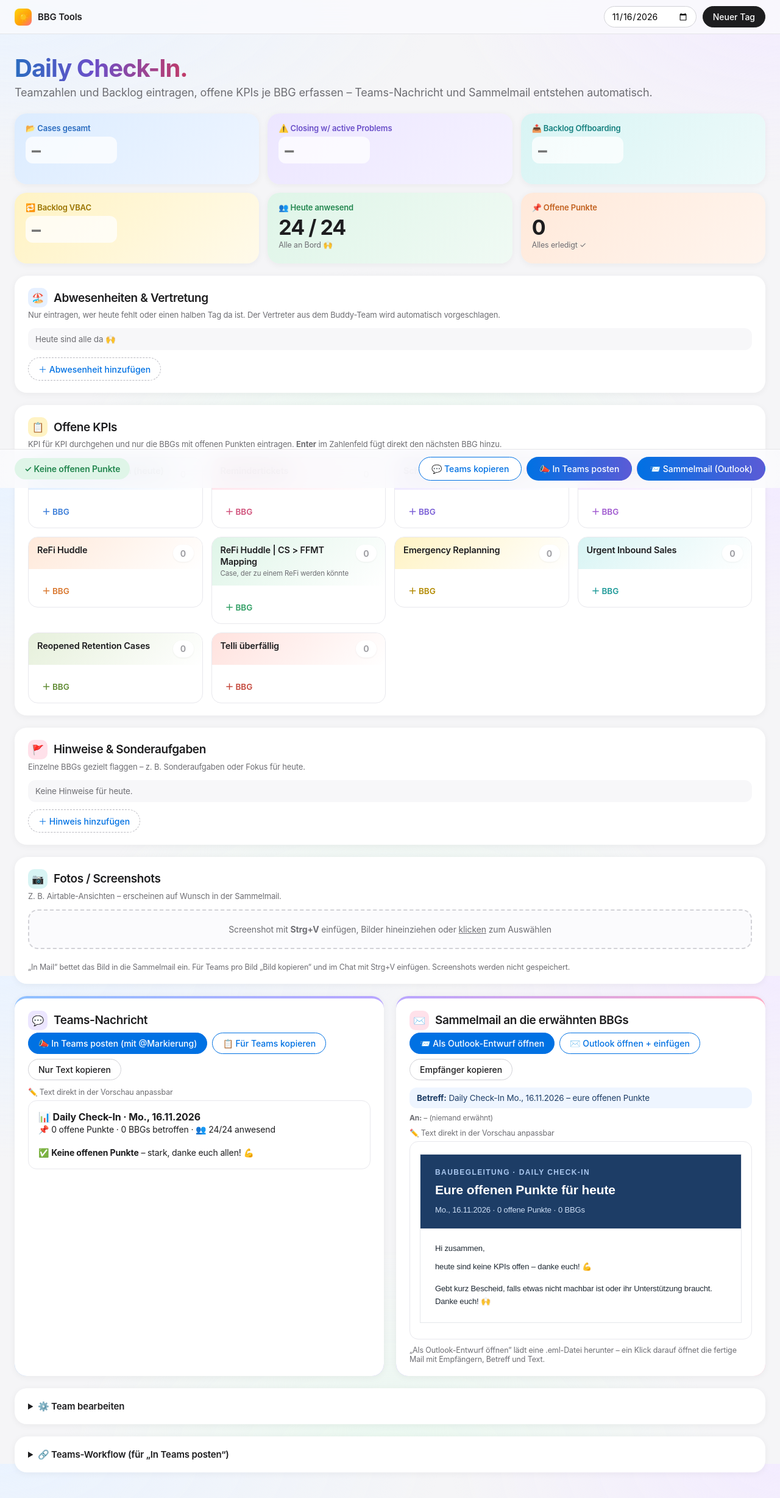
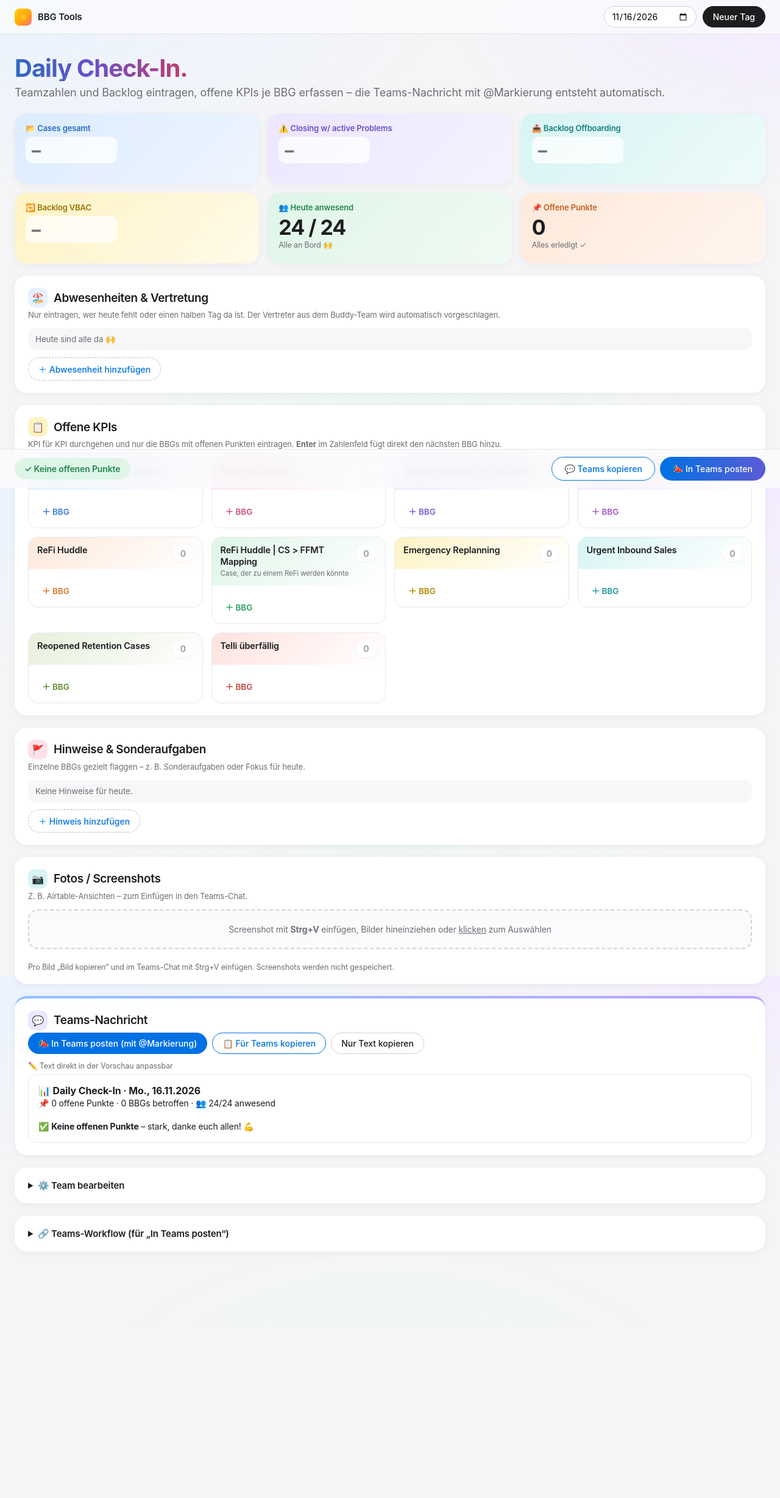
Before and after one commit to bbg-tools/check-in, a plain HTML site: page index.html in a window 1280 px wide. Shown: the whole page at 61% size. After the commit the page ends 2176 px from the top, so only its background shows below. Drawn offline with Linux system fonts and the light colour scheme.

Commit message:
Sammelmail entfernt – Check-In läuft nur noch über Teams
Co-Authored-By: Claude Opus 5.5 <noreply@anthropic.com>
Claude-Session: https://claude.ai/code/session_014ox9ssLpvXXCz8rwdagpb1

```diff
--- a/index.html
+++ b/index.html
@@ -107,7 +107,8 @@ input.cmt.has{border-color:#ffb05c;background:#fff8ee;font-weight:600}
 
 /* Ausgaben */
 .outs{display:grid;grid-template-columns:1fr;gap:20px}
-@media(min-width:1100px){.outs{grid-template-columns:1fr 1fr}}
+/* Sammelmail entfernt – nur noch Teams */
+#mailCard,#abEml,.shot .row2 label{display:none!important}
 .outs .card{margin-bottom:0;border-top:4px solid transparent;background:linear-gradient(#fff,#fff) padding-box,var(--grad) border-box}
 .preview{border:1px solid var(--line-soft);border-radius:14px;padding:16px;background:#fff;overflow:auto;max-height:560px}
 .preview[contenteditable]{cursor:text}
@@ -180,7 +181,7 @@ details textarea{width:100%;min-height:240px;margin-top:10px;font-family:ui-mono
 </header>
 <section class="hero">
   <h2>Daily Check-In.</h2>
-  <p>Teamzahlen und Backlog eintragen, offene KPIs je BBG erfassen – Teams-Nachricht und Sammelmail entstehen automatisch.</p>
+  <p>Teamzahlen und Backlog eintragen, offene KPIs je BBG erfassen – die Teams-Nachricht mit @Markierung entsteht automatisch.</p>
 </section>
 
 <div class="wrap">
@@ -246,10 +247,10 @@ details textarea{width:100%;min-height:240px;margin-top:10px;font-family:ui-mono
 
   <div class="card">
     <h2><span class="ico" style="--c:#d8f4f4">📷</span>Fotos / Screenshots</h2>
-    <p class="sub">Z. B. Airtable-Ansichten – erscheinen auf Wunsch in der Sammelmail.</p>
+    <p class="sub">Z. B. Airtable-Ansichten – zum Einfügen in den Teams-Chat.</p>
     <div class="drop" id="drop" tabindex="0">Screenshot mit <b>Strg+V</b> einfügen, Bilder hineinziehen oder <u>klicken</u> zum Auswählen<input type="file" id="shotFile" accept="image/*" multiple hidden></div>
     <div class="shots" id="shots"></div>
-    <p class="hint">„In Mail“ bettet das Bild in die Sammelmail ein. Für Teams pro Bild „Bild kopieren“ und im Chat mit Strg+V einfügen. Screenshots werden nicht gespeichert.</p>
+    <p class="hint">Pro Bild „Bild kopieren“ und im Teams-Chat mit Strg+V einfügen. Screenshots werden nicht gespeichert.</p>
   </div>
 
   <div class="outs">
@@ -262,7 +263,7 @@ details textarea{width:100%;min-height:240px;margin-top:10px;font-family:ui-mono
       <div class="edbar">✏️ Text direkt in der Vorschau anpassbar <span class="st hidden" id="edStT">· manuell bearbeitet – Änderungen oben werden nicht mehr übernommen</span><button type="button" class="hidden" id="edRsT">Änderungen verwerfen</button></div>
       <div class="preview" id="pTeams"></div>
     </div>
-    <div class="card" style="--grad:linear-gradient(90deg,#b9a6ff,#ffa8c2)">
+    <div class="card" id="mailCard" style="--grad:linear-gradient(90deg,#b9a6ff,#ffa8c2)">
       <h2><span class="ico" style="--c:#ffe1ea">✉️</span>Sammelmail an die erwähnten BBGs</h2>
       <div class="btns">
         <button class="b" id="bEml">📨 Als Outlook-Entwurf öffnen</button>
@@ -280,7 +281,7 @@ details textarea{width:100%;min-height:240px;margin-top:10px;font-family:ui-mono
   <div class="card" style="margin-top:20px">
     <details>
       <summary>⚙️ Team bearbeiten</summary>
-      <p class="hint">Ein Name pro Zeile, Buddy-Teams mit <code># Team X</code> darüber, BBGs ohne Team unter <code># Ohne Team</code>. Die Mail wird automatisch gebildet (Vorname.Nachname@enpal.de, ä→ae, ö→oe, ü→ue, ß→ss). Abweichende Adresse so angeben: <code>Name; adresse@enpal.de</code></p>
+      <p class="hint">Ein Name pro Zeile, Buddy-Teams mit <code># Team X</code> darüber, BBGs ohne Team unter <code># Ohne Team</code>. Die Adresse für die @Markierung wird automatisch gebildet (Vorname.Nachname@enpal.de, ä→ae, ö→oe, ü→ue, ß→ss). Abweichende Adresse so angeben: <code>Name; adresse@enpal.de</code></p>
       <textarea id="teamTxt"></textarea>
       <div class="btns" style="margin-top:10px">
         <button class="b" id="bTeamSave">Team speichern</button>
```
